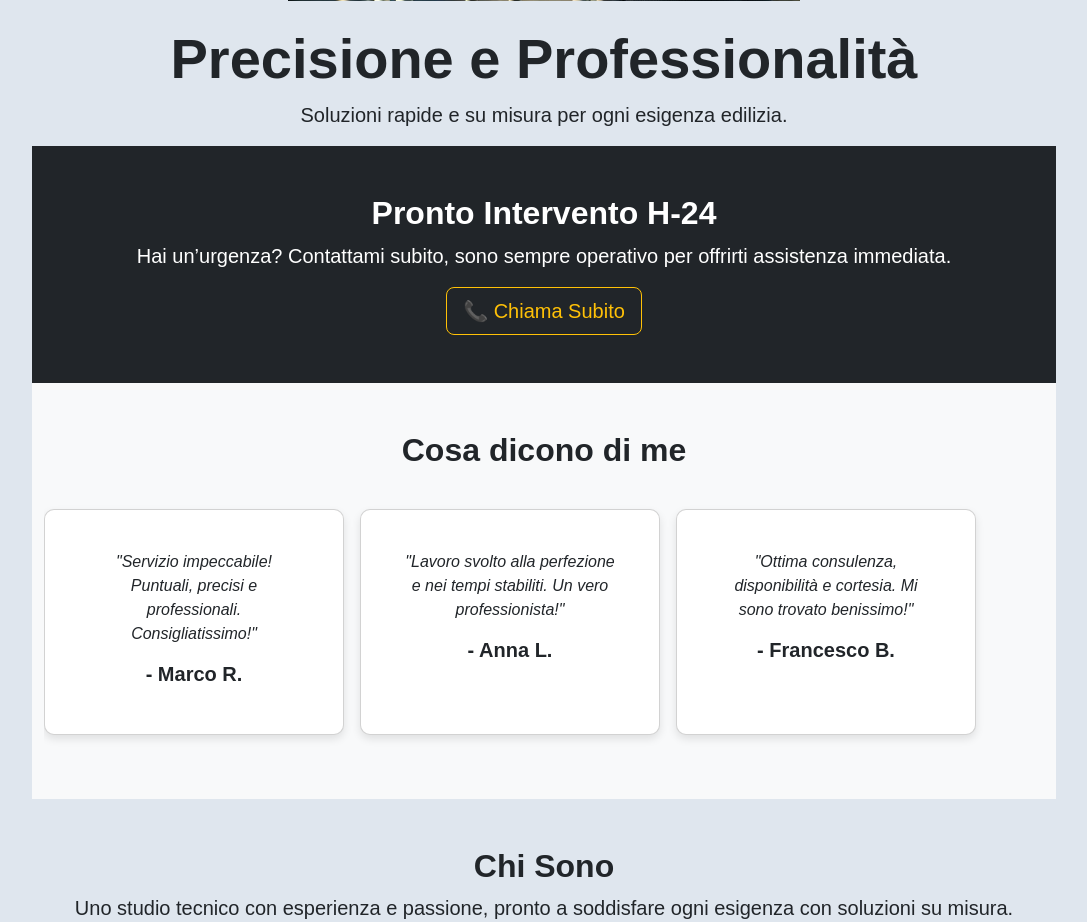
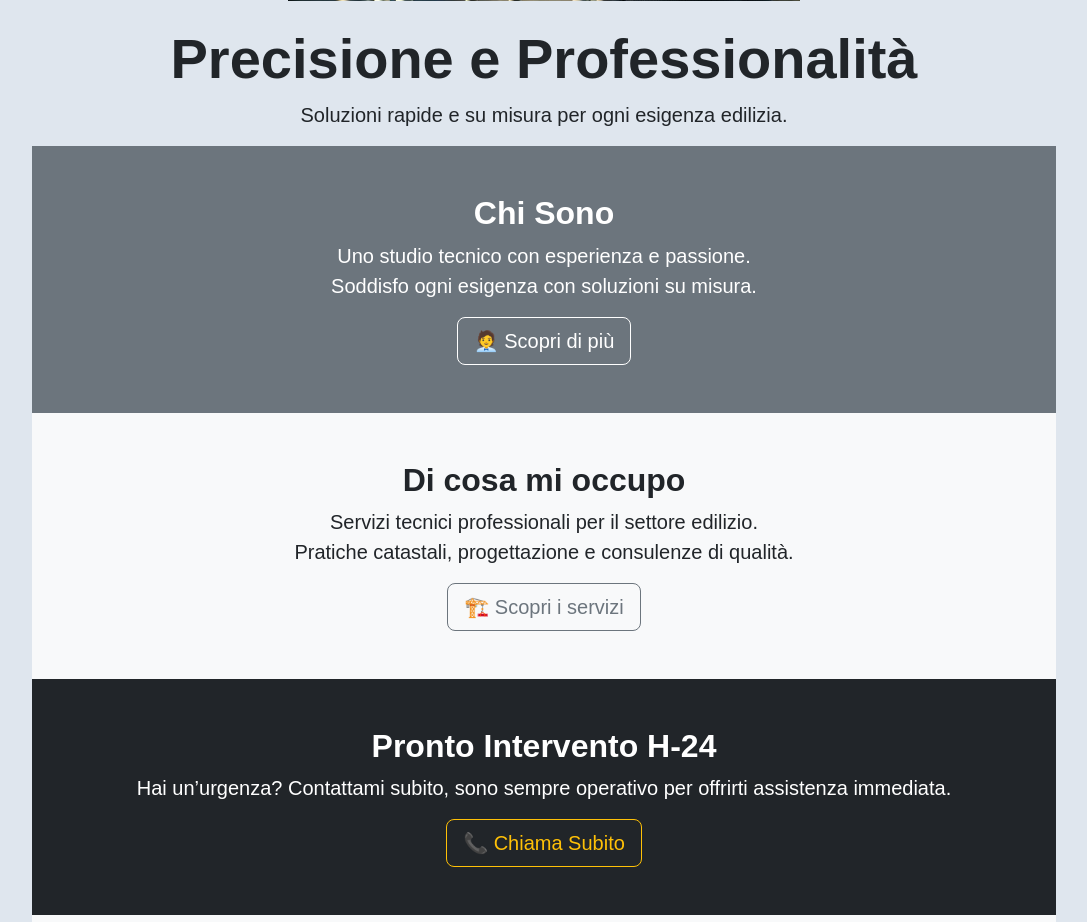
Before and after one commit to AlbertoDiLeo/LorenzoLunghi, a PHP site: page / in a window 1280 px wide. Shown: the part 611-1533 px from the top of the page, without its empty margins (96-1183 px from the left). Run offline with PHP 8.4, Linux system fonts and the light colour scheme.

Commit message:
Aggiungi sezioni "Chi Sono" e "Di cosa mi occupo" in index.php, rimuovi codice commentato e semplifica la logica della mappa in script.js. Aggiorna lo stile dei bottoni personalizzati in style.css.

```diff
--- a/index.php
+++ b/index.php
@@ -1,104 +1,3 @@
-<!-- <!DOCTYPE html>
-<html lang="it">
-<head>
-  <meta charset="UTF-8">
-  <meta name="viewport" content="width=device-width, initial-scale=1.0">
-  <title>Home | Lorenzo Lunghi</title>
-  <link href="https://cdn.jsdelivr.net/npm/bootstrap@5.3.0/dist/css/bootstrap.min.css" rel="stylesheet">
-  <link rel="stylesheet" href="style.css">
-  <link rel="icon" href="immagini/Logo foto.JPG" type="image/x-icon">
-</head>
-<body onload="initMap()">
-    <div class="main-content">
-        <div class="container text-center mt-3">
-            <h1>Geometra Lunghi Lorenzo</h1>
-        </div>
-
-        <nav class="navbar navbar-expand-lg navbar-light bg-light">
-            <div class="container">
-                <button class="navbar-toggler" type="button" data-bs-toggle="collapse" data-bs-target="#navbarNav" aria-controls="navbarNav" aria-expanded="false" aria-label="Toggle navigation">
-                    <span class="navbar-toggler-icon"></span>
-                </button>
-                <div class="collapse navbar-collapse" id="navbarNav">
-                    <ul class="navbar-nav mx-auto">
-                        <li class="nav-item">
-                            <a class="nav-link active" href="index.php">Homeee</a>
-                          </li>
-                        <li class="nav-item">
-                            <a class="nav-link" href="chi-sono.php">Chi sono</a>
-                        </li>
-                        <li class="nav-item">
-                            <a class="nav-link" href="servizi.php">Serviziii</a>
-                        </li>
-                        <li class="nav-item">
-                            <a class="nav-link" href="contatti.php">Contatti</a>
-                        </li>
-                    </ul>
-                </div>
-            </div>
-        </nav>
-
-        <div class="container text-center mt-5">
-            <img src="immagini/Logo foto.JPG" class="img-fluid logo-img"  alt="Benvenuto">
-        </div>
-
-        <div class="container text-center mt-5">
-            <div class="row">
-                <div class="col-12">
-                    <h2>Chiamaci ora</h2>
-                    <p>Informazioni sulla nostra azienda e il nostro team</p>
-                    <a href="tel:+393343693310" class="btn btn-primary btn-lg mt-3">Chiama ora</a>
-                </div>
-            </div>
-        </div>
-
-
-        <div class="container text-center mt-5">
-            <div class="row">
-                <div class="col-12">
-                    <h2>Dove sono</h2>
-                    <a href="https://maps.app.goo.gl/AydxDqMKJPuxdny78" class="address-link"><span>Via Sandro Pertini, 6 - 26817, San Martino in Strada (Lo), Italia</span></a>
-                    <div id="map" style="height: 400px; width: 100%;"></div>
-                </div>
-            </div>
-        </div>
-
-
-        <footer class="bg-light text-center text-lg-start mt-5">
-         <div class="container p-4">
-                <div class="row">
-                    <div class="col-lg-6 col-md-12 mb-4 mb-md-0 text-center">
-                        <h5 class="text-uppercase">Contatti</h5>
-                        <p>Email: <a href="mailto:Info.geomlunghi@gmail.com">Info.geomlunghi@gmail.com</a></p>
-                        <p>Telefono: +39 334 369 3310</p>
-                    </div>
-                    <div class="col-lg-6 col-md-12 mb-4 mb-md-0 text-center">
-                        <h5 class="text-uppercase">Indirizzo</h5>
-                        <p>Via Sandro Pertini, 6 - 26817, San Martino in Strada (Lo), Italia</p>
-                    </div>
-                </div>
-            </div>
-            <div class="text-center p-3 bg-dark text-white">
-                <a href="mailto:Info.geomlunghi@gmail.com" class="footer-link">Info.geomlunghi@gmail.com</a>
-                <p><a href="tel:+39 334 369 3310" class="footer-link"><span>Telefono: +39 334 369 3310</span></a></p>
-                <p><a href="https://www.instagram.com/lorenzo.lunghi_/" target="_blank" class="footer-link">
-                    <svg xmlns="http://www.w3.org/2000/svg" viewBox="0 0 24 24" width="24" height="24">
-                        <path fill="none" d="M0 0h24v24H0z" />
-                        <path
-                            d="M12 2c2.717 0 3.056.01 4.122.06 1.065.05 1.79.217 2.428.465.66.254 1.216.598 1.772 1.153a4.908 4.908 0 0 1 1.153 1.772c.247.637.415 1.363.465 2.428.047 1.066.06 1.405.06 4.122 0 2.717-.01 3.056-.06 4.122-.05 1.065-.218 1.79-.465 2.428a4.883 4.883 0 0 1-1.153 1.772 4.915 4.915 0 0 1-1.772 1.153c-.637.247-1.363.415-2.428.465-1.066.047-1.405.06-4.122.06-2.717 0-3.056-.01-4.122-.06-1.065-.05-1.79-.218-2.428-.465a4.89 4.89 0 0 1-1.772-1.153 4.904 4.904 0 0 1-1.153-1.772c-.248-.637-.415-1.363-.465-2.428C2.013 15.056 2 14.717 2 12c0-2.717.01-3.056.06-4.122.05-1.066.217-1.79.465-2.428a4.88 4.88 0 0 1 1.153-1.772A4.897 4.897 0 0 1 5.45 2.525c.638-.248 1.362-.415 2.428-.465C8.944 2.013 9.283 2 12 2zm0 5a5 5 0 1 0 0 10 5 5 0 0 0 0-10zm6.5-.25a1.25 1.25 0 0 0-2.5 0 1.25 1.25 0 0 0 2.5 0zM12 9a3 3 0 1 1 0 6 3 3 0 0 1 0-6z" />
-                    </svg>
-                </a></p>
-              © 2024 Geometra Lunghi Lorenzo. Tutti i diritti riservati.
-            </div>
-        </footer>
-    </div>
-
-
-    <script src="https://cdn.jsdelivr.net/npm/bootstrap@5.3.0/dist/js/bootstrap.bundle.min.js"></script>
-    <script src="script.js"></script>
-</body>
-</html> -->
-
 <!DOCTYPE html>
 <html lang="it">
 <head>
@@ -131,12 +30,38 @@
             </div>
         </section>
 
+        <!-- CHI SONO -->
+        <section class="py-5 bg-secondary text-white text-center">
+            <div class="container">
+                <h2 class="fw-bold">Chi Sono</h2>
+                <p class="lead">
+                    Uno studio tecnico con esperienza e passione.<br>
+                    Soddisfo ogni esigenza con soluzioni su misura.
+                </p>
+                <a href="chi-sono.php" class="btn btn-outline-light btn-lg custom-btn-chi-sono" >🧑‍💼 Scopri di più</a>
+            </div>
+        </section>
+
+        <!-- DI COSA MI OCCUPO -->
+        <section class="py-5 bg-light text-center">
+            <div class="container">
+                <h2 class="fw-bold">Di cosa mi occupo</h2>
+                <p class="lead">
+                    Servizi tecnici professionali per il settore edilizio.<br>
+                    Pratiche catastali, progettazione e consulenze di qualità.
+                </p>
+                <a href="servizi.php" class="btn btn-outline-secondary btn-lg btn-lg custom-btn-servizi">🏗️ Scopri i servizi</a>
+            </div>
+        </section>
+
+
+
         <!-- PRONTO INTERVENTO H-24 -->
         <section class="py-5 bg-dark text-white text-center">
             <div class="container">
                 <h2 class="fw-bold">Pronto Intervento H-24</h2>
                 <p class="lead">Hai un’urgenza? Contattami subito, sono sempre operativo per offrirti assistenza immediata.</p>
-                <a href="tel:+393343693310" class="btn btn-outline-warning btn-lg">📞 Chiama Subito</a>
+                <a href="tel:+393343693310" class="btn btn-outline-warning btn-lg custom-btn-intervento">📞 Chiama Subito</a>
             </div>
         </section>
 
@@ -158,15 +83,6 @@
             </div>
         </section>
 
-        <!-- CHI SIAMO -->
-        <section class="py-5 text-center">
-            <div class="container">
-                <h2 class="fw-bold">Chi Sono</h2>
-                <p class="lead">Uno studio tecnico con esperienza e passione, pronto a soddisfare ogni esigenza con soluzioni su misura.</p>
-                <a href="chi-sono.php" class="btn btn-primary">Scopri di più</a>
-            </div>
-        </section>
-
         <?php include 'form_preventivo.php'; ?>
 
         <?php include 'mappa.php'; ?>
--- a/script.js
+++ b/script.js
@@ -1,24 +1,3 @@
-function initMap() {
-    var geocoder = new google.maps.Geocoder();
-    var address = 'Via Sandro Pertini, 6, 26817 San Martino in Strada LO, Italia'; // Sostituisci con il tuo indirizzo
-
-    geocoder.geocode({ 'address': address }, function(results, status) {
-      if (status === 'OK') {
-        var map = new google.maps.Map(document.getElementById('map'), {
-          zoom: 15,
-          center: results[0].geometry.location
-        });
-        var marker = new google.maps.Marker({
-          map: map,
-          position: results[0].geometry.location
-        });
-      } else {
-        alert('Geocode was not successful for the following reason: ' + status);
-      }
-    });
-}
-
-
 document.addEventListener("DOMContentLoaded", function () {
   const recensioni = [
       { testo: "Servizio impeccabile! Puntuali, precisi e professionali. Consigliatissimo!", autore: "Marco R." },
--- a/style.css
+++ b/style.css
@@ -54,6 +54,40 @@ body {
 
 
 
+
+
+/* Bottone Chi Sono */
+.custom-btn-chi-sono {
+  border-color: #ffffff;
+  color: #ffffff;
+}
+.custom-btn-chi-sono:hover {
+  background-color: #ffffff;
+  color: #000000;
+}
+
+/* Bottone Servizi */
+.custom-btn-servizi {
+  border-color: #6c757d;
+  color: #6c757d;
+}
+.custom-btn-servizi:hover {
+  background-color: #6c757d;
+  color: #ffffff;
+}
+
+/* Bottone Pronto Intervento */
+.custom-btn-intervento {
+  border-color: #ffc107;
+  color: #ffc107;
+}
+.custom-btn-intervento:hover {
+  background-color: #ffc107;
+  color: #000000;
+}
+
+
+
 /* Contenitore delle recensioni con scorrimento orizzontale */
 #recensioniContainer {
   display: flex;
```
